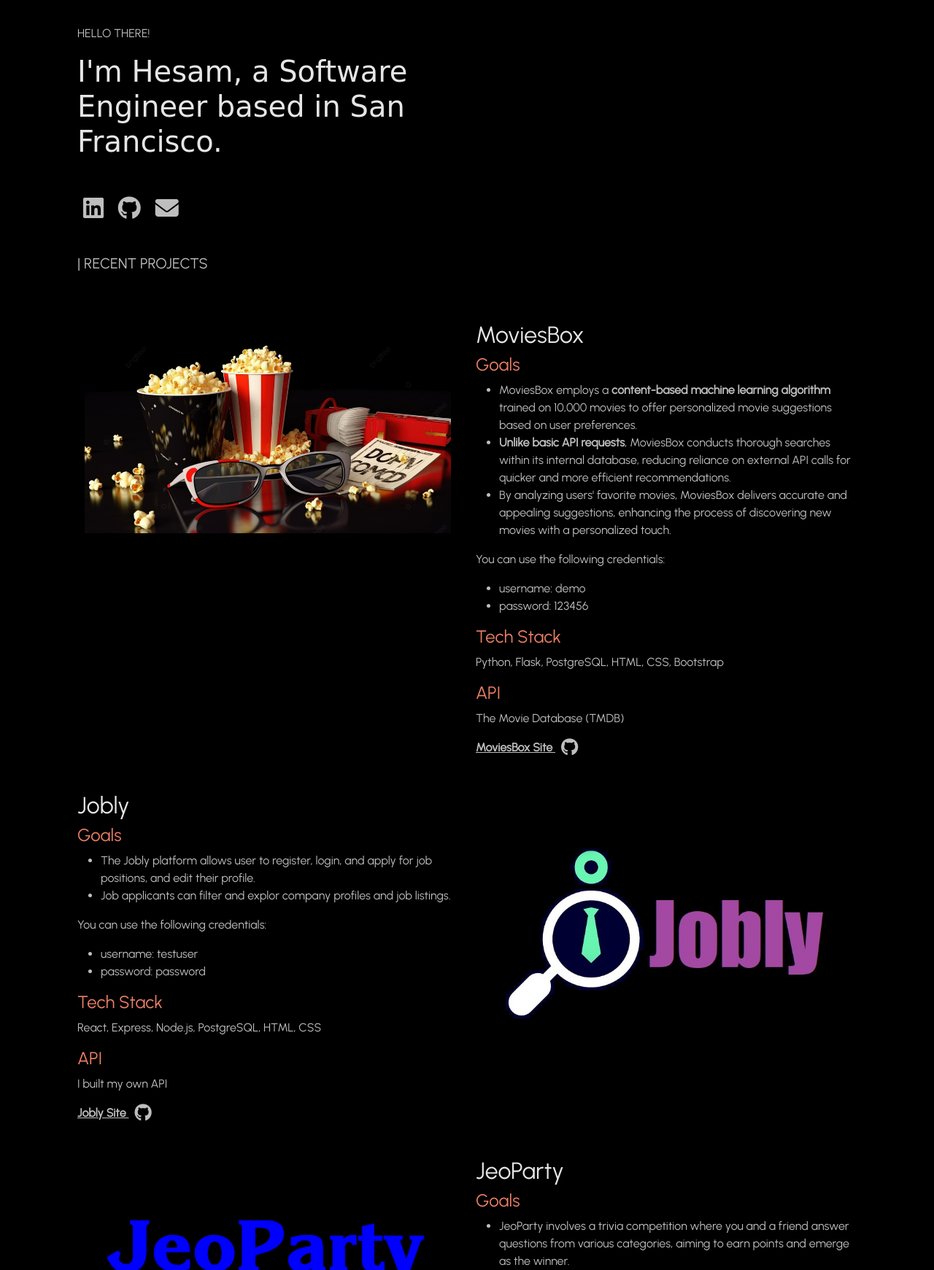
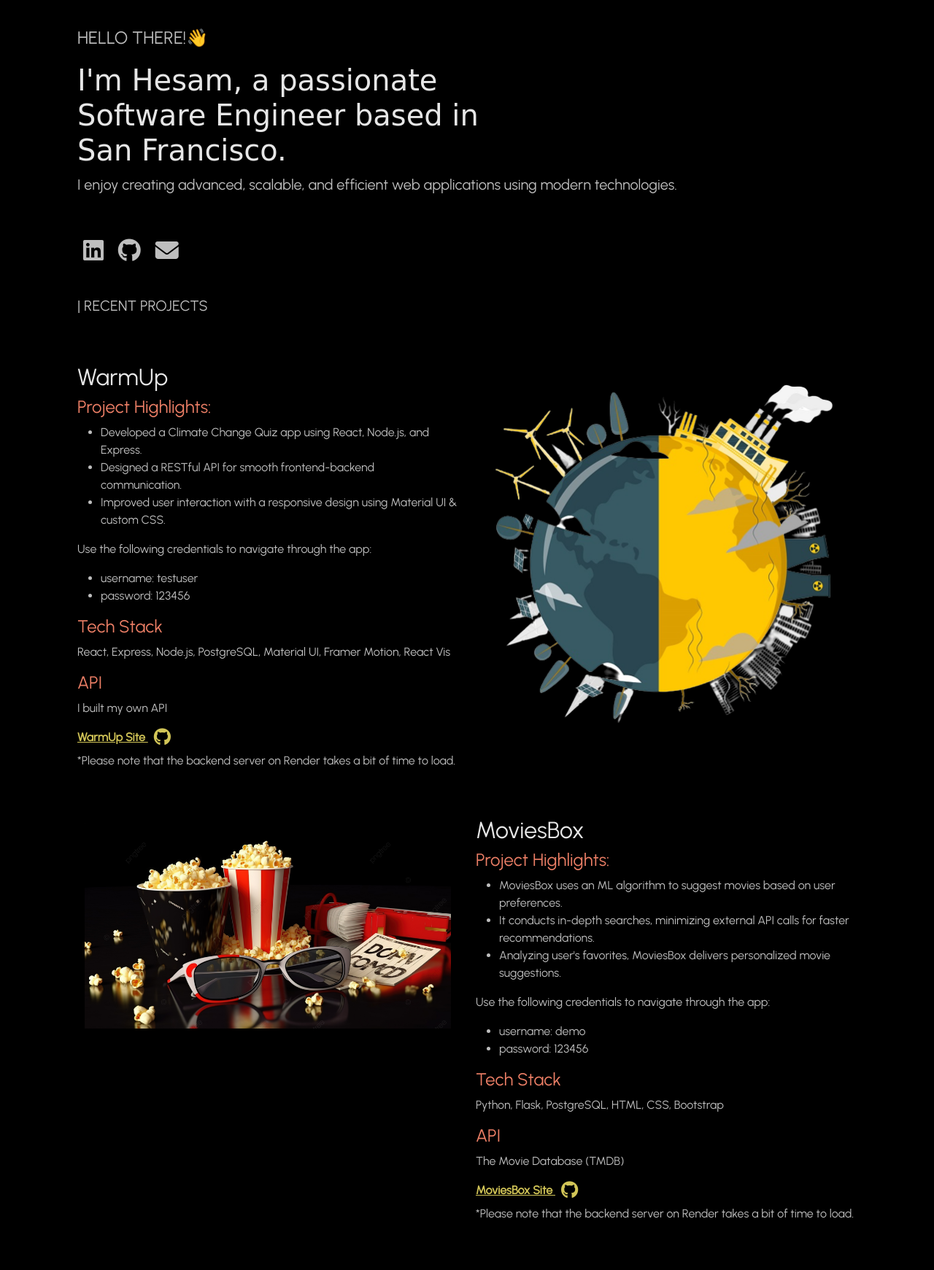
Before and after one commit to hesamshayegan/portfolio, a Flask app: page /homepage in a window 1280 px wide. Shown: the part 120-1861 px from the top of the page at 73% size. Run offline with Flask 3, Linux system fonts and the light colour scheme; some libraries are stand-ins or nearby versions; some web fonts are replaced.

Commit message:
added the warmup project + modified the about me section

```diff
--- a/static/stylesheets/style.css
+++ b/static/stylesheets/style.css
@@ -126,9 +126,33 @@ p {
 
 .web-link {
     text-decoration: underline;
+    color: #d2c557;
 }
 
-.social:hover, .web-link:hover {
+.social:hover {
     color: #e9674a;
     text-decoration: none;
 }
+
+.subtitle-head {
+    color: rgb(190, 190, 190);
+    font-size: 1.25rem;
+
+}
+
+.note {
+    margin-top: 8px;
+}
+
+.social-project {
+    color:#d2c557 ;
+}
+
+.social-project:hover, .web-link:hover {
+    color: rgb(190, 190, 190);
+    text-decoration: none;
+}
+
+.greeting {
+    font-size: 1.5rem;
+}
--- a/templates/homepage.html
+++ b/templates/homepage.html
@@ -7,10 +7,13 @@
 
 
 <div class="intro row p-4">
-        <p> HELLO THERE! </p>
+        <p class="greeting"> HELLO THERE!👋</p>
         <h1 class="col-lg-7 col-md-10 col-sm-12 text-lg-start text-md-center text-sm-center">
-            I'm Hesam, a Software Engineer based in San Francisco.
+            I'm Hesam, a passionate Software Engineer based in San Francisco.
         </h1>
+        <p class="subtitle-head" >
+            I enjoy creating advanced, scalable, and efficient web applications using modern technologies.
+        </p>
 </div>
 
 <div class="row p-4">
@@ -34,20 +37,67 @@
 <div class="row p-4">
 
     <div class="col-lg-6 col-md-12">
+        <div>
+            <h2> WarmUp </h2>
+            <h3> Project Highlights: </h3>
+            <ul>
+                <li>Developed a Climate Change Quiz app using React, Node.js, and Express.</li>
+                <li>Designed a RESTful API for smooth frontend-backend communication.</li>
+                <li>Improved user interaction with a responsive design using Material UI & custom CSS.</li>
+            </ul>
+        </div>
+
+        <p> Use the following credentials to navigate through the app: </p>
+                <ul>
+                    <li> username: testuser </li>
+                    <li> password: 123456 </li>
+                </ul>
+
+        <div class="tech-stack">
+            <h3> Tech Stack </h3>
+            <p> React, Express, Node.js, PostgreSQL, Material UI, Framer Motion, React Vis </p>
+        </div>
+
+        <div class="api">
+            <h3> API </h3>
+            <p> I built my own API  </p>
+        </div>
+
+
+            <a class='web-link' href="https://warmup.surge.sh/"> WarmUp Site </a>
+            <a href="https://github.com/hesamshayegan/WarmUp" class="social-project">
+                <i class="fa-brands fa-github fa-xl p-2"></i>
+            </a>
+        <div class="note">
+            <p>*Please note that the backend server on Render takes a bit of time to load.</p>
+        </div>
+
+    </div>
+
+        <div class="col-lg-6 col-md-12">
+            <img src="/static/images/warmup.png">
+        </div>
+
+
+</div>
+
+<div class="row p-4">
+
+    <div class="col-lg-6 col-md-12">
        <img src="/static/images/moviesbox.png">
     </div>
 
     <div class="col-lg-6 col-md-12">
         <div>
             <h2> MoviesBox </h2>
-            <h3> Goals </h3>
+            <h3> Project Highlights: </h3>
             <ul>
-                <li>MoviesBox employs a <b>content-based machine learning algorithm</b> trained on 10,000 movies to offer personalized movie suggestions based on user preferences.</li>
-                <li><b>Unlike basic API requests</b>, MoviesBox conducts thorough searches within its internal database, reducing reliance on external API calls for quicker and more efficient recommendations.</li>
-                <li>By analyzing users' favorite movies, MoviesBox delivers accurate and appealing suggestions, enhancing the process of discovering new movies with a personalized touch.</li>
+                <li>MoviesBox uses an ML algorithm to suggest movies based on user preferences.</li>
+                <li>It conducts in-depth searches, minimizing external API calls for faster recommendations.</li>
+                <li>Analyzing user's favorites, MoviesBox delivers personalized movie suggestions.</li>
             </ul>
 
-                <p> You can use the following credentials: </p>
+                <p> Use the following credentials to navigate through the app: </p>
                 <ul>
                     <li> username: demo </li>
                     <li> password: 123456 </li>
@@ -66,12 +116,14 @@
 
 
 
-        <a class='web-link' href="http://moviesbox-391505.uw.r.appspot.com/homepage"> MoviesBox Site </a>
-        <a href="https://github.com/hesamshayegan/MoviesBox" class="social">
+        <a class='web-link' href="https://moviesbox-1fny.onrender.com"> MoviesBox Site </a>
+        <a href="https://github.com/hesamshayegan/MoviesBox" class="social-project">
             <i class="fa-brands fa-github fa-xl p-2"></i>
         </a>
 
-
+        <div class="note">
+            <p>*Please note that the backend server on Render takes a bit of time to load.</p>
+        </div>
 
     </div>
 
@@ -82,9 +134,9 @@
     <div class="col-lg-6 col-md-12">
         <div>
             <h2> Jobly </h2>
-            <h3> Goals </h3>
+            <h3> Project Highlights: </h3>
             <ul>
-                <li>The Jobly platform allows user to register, login, and apply for job positions, and edit their profile. </li>
+                <li>Jobly enables user registration, login, job applications, and profile editing.</li>
                 <li>Job applicants can filter and explor company profiles and job listings. </li>
             </ul>
         </div>
@@ -107,7 +159,7 @@
 
 
             <a class='web-link' href="https://impossible-cats.surge.sh/"> Jobly Site </a>
-            <a href="https://github.com/hesamshayegan/Jobly" class="social">
+            <a href="https://github.com/hesamshayegan/Jobly" class="social-project">
                 <i class="fa-brands fa-github fa-xl p-2"></i>
             </a>
 
@@ -130,7 +182,7 @@
         <div class="col-lg-6 col-md-12">
             <div>
                 <h2> JeoParty </h2>
-                <h3> Goals </h3>
+                <h3> Project Highlights: </h3>
                     <ul>
                         <li>JeoParty involves a trivia competition where you and a friend answer questions from various categories, aiming to earn points and emerge as the winner.</li>
                     </ul>
@@ -148,7 +200,7 @@
             </div>
 
                 <a class='web-link' href="https://jeopartygame.onrender.com/"> JeoParty Site </a>
-                <a href="https://github.com/hesamshayegan/JeoParty" class="social">
+                <a href="https://github.com/hesamshayegan/JeoParty" class="social-project">
                 <i class="fa-brands fa-github fa-xl p-2"></i>
                 </a>
 
@@ -162,7 +214,7 @@
     <div class="col-lg-6 col-md-12">
         <div>
             <h2> StarWars Challenge </h2>
-            <h3>Goals:</h3>
+            <h3>Project Highlights:</h3>
                     <ul>
                         <li>The Star Wars Challenge is an interactive web game where players flip cards to match pairs of iconic Star Wars characters, testing memory skills in an engaging and fun way.</li>
 
@@ -182,7 +234,7 @@
 
 
             <a class='web-link' href="https://starwars-challenge.onrender.com/"> StarWars Challenge Site </a>
-            <a href="https://github.com/hesamshayegan/StarWars_Challenge" class="social">
+            <a href="https://github.com/hesamshayegan/StarWars_Challenge" class="social-project">
                 <i class="fa-brands fa-github fa-xl p-2"></i>
             </a>
 
```
Also changed, not shown: templates/show_about.html (+13 -6 lines), static/images/warmup.png (added).
